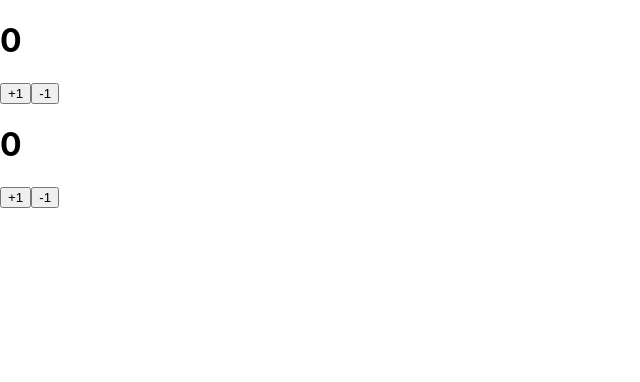
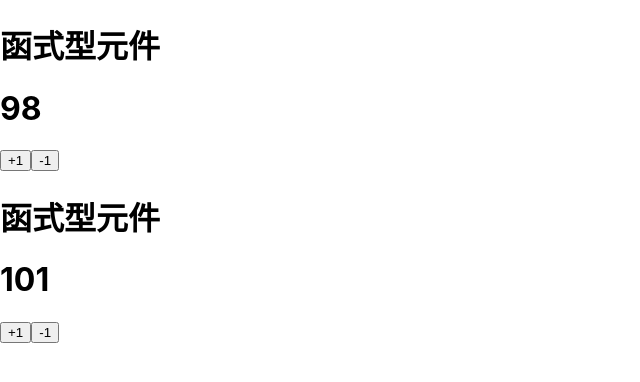
Before and after one commit to chia-1994/react-lesson, a React (Create React App) app in the folder 1008/: page / in a window 1280 px wide. Shown: the top 382 px of the page, without its empty margins (0-640 px from the left). Built offline with nearby package versions, Linux system fonts and the light colour scheme.

Commit message:
父母元件傳遞值給子女元件

```diff
--- a/1008/src/App.js
+++ b/1008/src/App.js
@@ -9,8 +9,8 @@ function App() {
   return (
     <>
       {/* 使用類似HTML標記的方式來放置元件要呈現(渲染)的位置 */}
-      <AppClass />
-      <AppFunction />
+      <AppClass title="函式型元件" initValue={98} />
+      <AppFunction title="函式型元件" initValue={101} />
     </>
   )
 }
--- a/1008/src/components/AppClass.js
+++ b/1008/src/components/AppClass.js
@@ -2,21 +2,23 @@
 import React from 'react'
 
 //繼承類別
-class App extends React.Component {
+class AppClass extends React.Component {
   //建構式
-  constructor() {
+  constructor(props) {
     // 建構式的第一行需要使用super呼叫父母類別的建構式
-    super()
+    super(props)
     // 這裡建立狀態的初始化值
     this.state = {
-      total: 0,
+      total: props.initValue,
     }
   }
 
   // render的回傳值即為最後呈現在網頁上的元素
   render() {
+    console.log(this.props)
     return (
       <>
+        <h1>{this.props.title}</h1>
         <h1>{this.state.total}</h1>
         <button onClick={() => this.setState({ total: this.state.total + 1 })}>
           +1
@@ -30,4 +32,4 @@ class App extends React.Component {
 }
 
 //輸出函式
-export default App
+export default AppClass
--- a/1008/src/components/AppFunction.js
+++ b/1008/src/components/AppFunction.js
@@ -2,13 +2,16 @@
 import React, { useState } from 'react'
 
 //自訂元件 開頭一定要大寫 ex:App 一個js檔建議只有一個自訂元件
-function App() {
+function AppFunction(props) {
+  console.log(props)
+
   //呼叫useState勾子，設定初始化值為０，回傳一組getter和setter
-  const [total, setTotal] = useState(0)
+  const [total, setTotal] = useState(props.initValue)
 
   return (
     <>
       {/* JSX語法中加註解 */}
+      <h1>{props.title}</h1>
       <h1>{total}</h1>
       <button onClick={() => setTotal(total + 1)}>+1</button>
       <button onClick={() => setTotal(total - 1)}>-1</button>
@@ -17,7 +20,7 @@ function App() {
 }
 
 //輸出函式
-export default App
+export default AppFunction
 
 //-------以下為原本的index畫面------------------------
 
```
